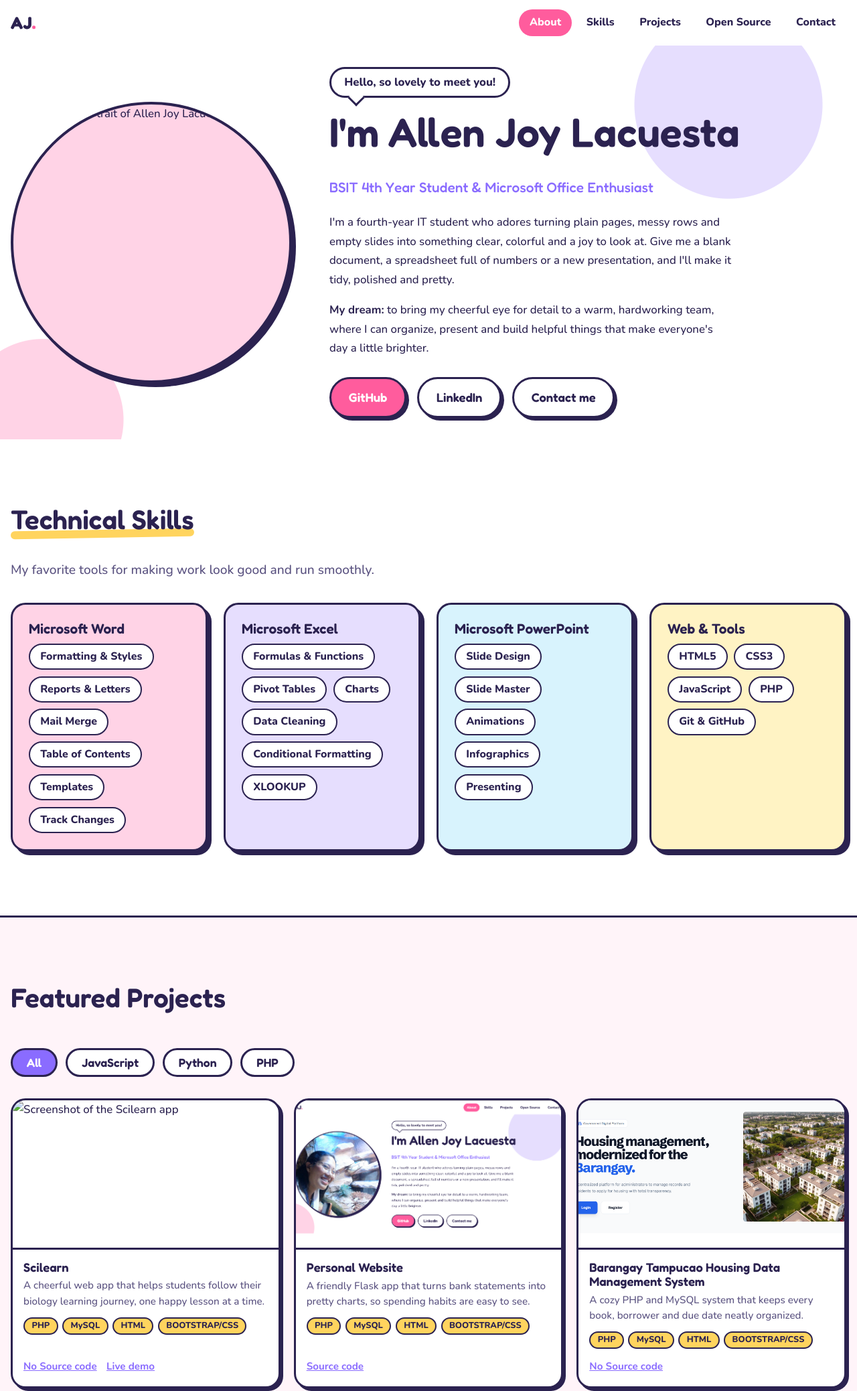
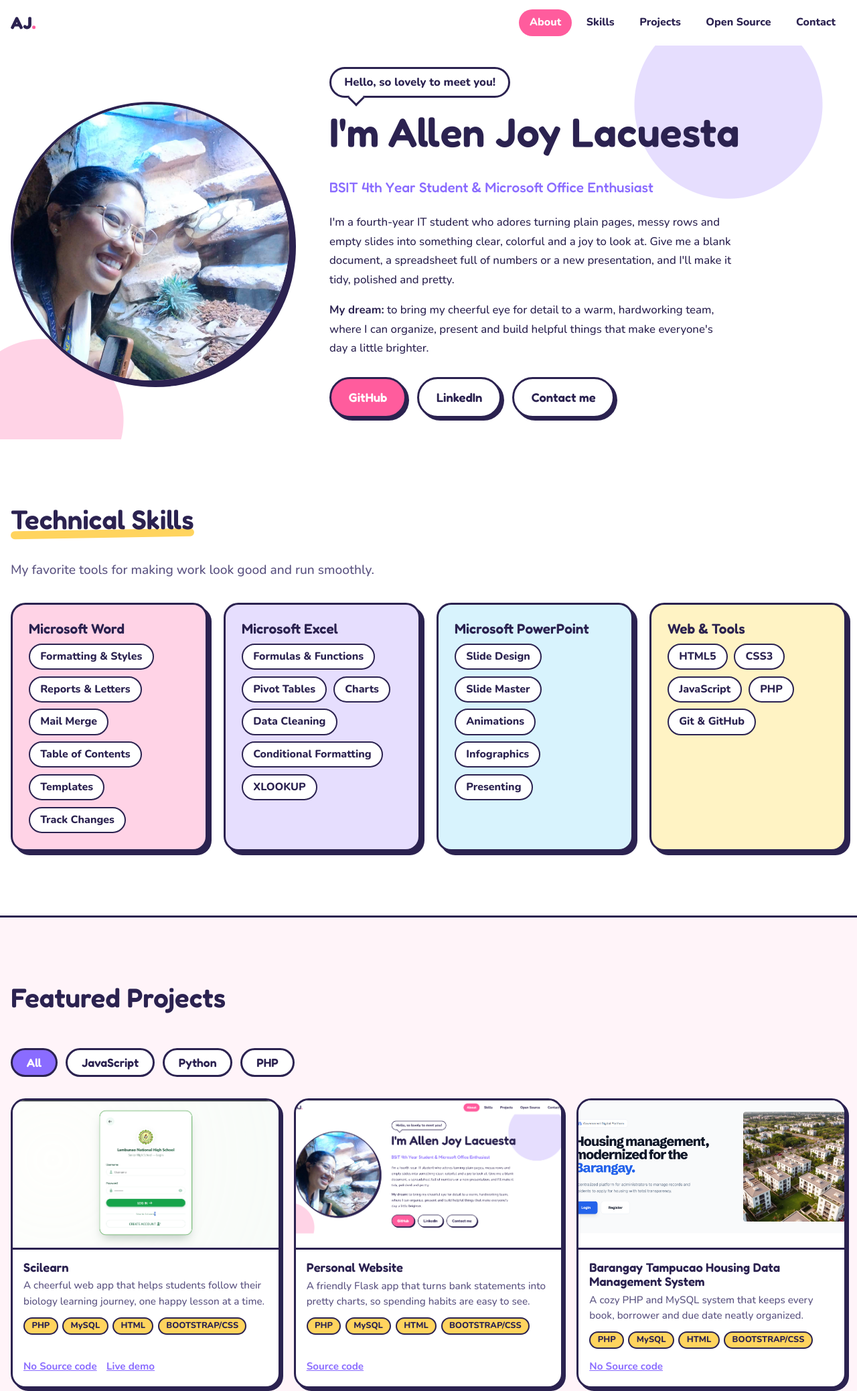
Before and after one commit to allenjoylacuesta7/Portfolio, a plain HTML site: page index.html in a window 1280 px wide. Shown: the top 2077 px of the page at 67% size. Drawn offline with nearby package versions, Linux system fonts and the light colour scheme; the site is published under a folder, as on GitHub Pages, so addresses that start at the root find nothing.

Commit message:
Update index.html

```diff
--- a/index.html
+++ b/index.html
@@ -38,7 +38,7 @@
     <section class="hero" id="about" aria-labelledby="hero-title">
       <div class="container hero-inner">
         <div class="avatar-wrap">
-          <img class="avatar" src="/asset/b96cbe18-2174-4d26-aa1d-1766655609b1.jpg" alt="Illustrated portrait of Allen Joy Lacuesta" width="340" height="340" />
+          <img class="avatar" src="asset/b96cbe18-2174-4d26-aa1d-1766655609b1.jpg" alt="Illustrated portrait of Allen Joy Lacuesta" width="340" height="340" />
         </div>
         <div class="hero-text">
           <p class="bubble">Hello, so lovely to meet you!</p>
@@ -110,7 +110,7 @@
 
         <div class="cards" id="project-cards">
           <article class="card" data-tags="javascript php">
-            <img src="/asset/Screenshot 2026-11-04 141849.png" alt="Screenshot of the Scilearn app" loading="lazy" width="600" height="360" />
+            <img src="asset/Screenshot 2026-11-04 141849.png" alt="Screenshot of the Scilearn app" loading="lazy" width="600" height="360" />
             <div class="card-body">
               <h3>Scilearn</h3>
               <p>A cheerful web app that helps students follow their biology learning journey, one happy lesson at a time.</p>
```
